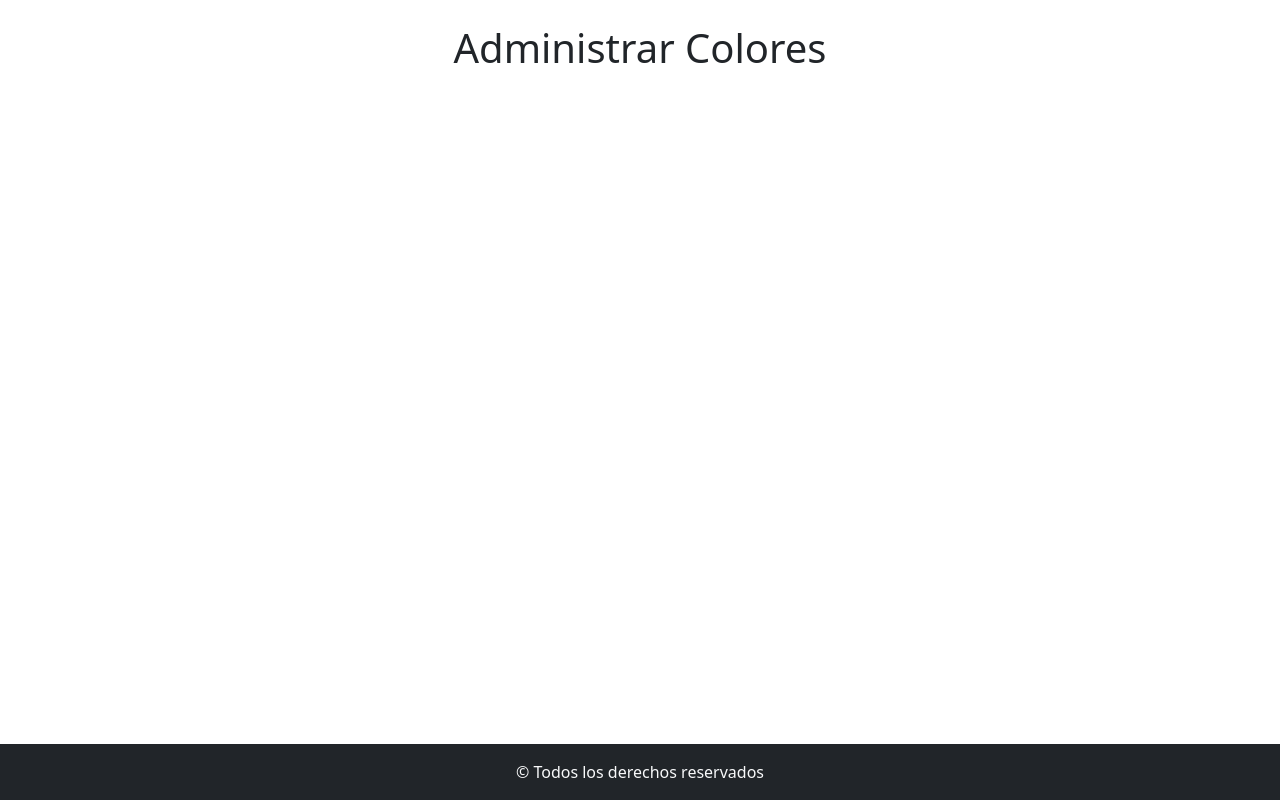
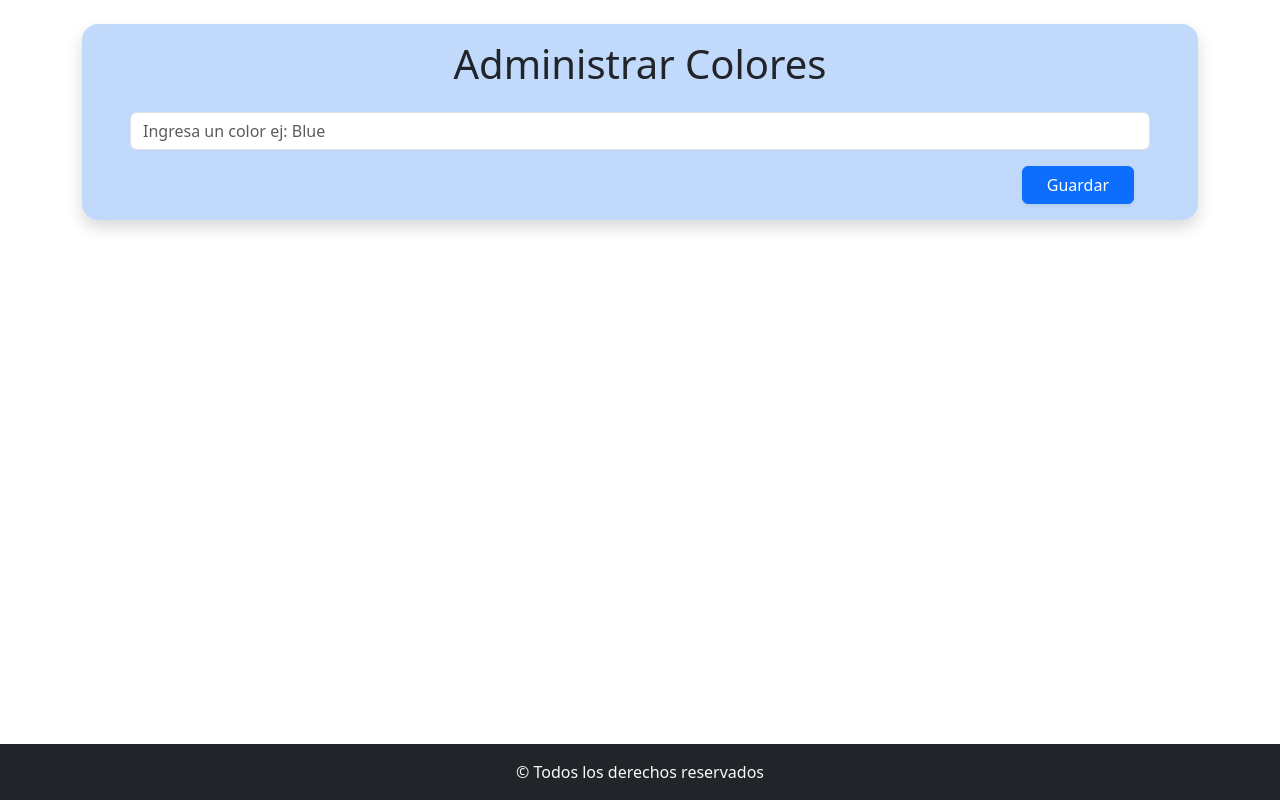
Before and after one commit to hernanortiz1/ejercicio6React, a React (Vite) app: page / in a window 1280 px wide. Built offline with nearby package versions, Linux system fonts and the light colour scheme.

Commit message:
agregue clase para App y btn a Formulario Color

```diff
--- a/src/App.jsx
+++ b/src/App.jsx
@@ -1,10 +1,14 @@
 import "bootstrap/dist/css/bootstrap.min.css";
+import FormularioColor from "./components/FormularioColor";
 
 function App() {
   return (
     <>
       <main className="container my-4">
-        <h1 className="text-center">Administrar Colores</h1>
+        <section className="shadow px-5 fondoPrincipal rounded-4">
+          <h1 className="text-center py-3">Administrar Colores</h1>
+          <FormularioColor />
+        </section>
       </main>
       <footer className="bg-dark text-light text-center py-3">
         &copy; Todos los derechos reservados
--- a/src/components/FormularioColor.jsx
+++ b/src/components/FormularioColor.jsx
@@ -1,11 +1,22 @@
-
+import { Form, Button } from "react-bootstrap";
 
 const FormularioColor = () => {
-    return (
-        <>
-
-        </>
-    );
+  return (
+    <>
+      <section>
+        <Form>
+          <Form.Group className="mb-3">
+            <Form.Control type="text" placeholder="Ingresa un color ej: Blue" />
+            <div className="text-end ">
+              <Button type="submit" variant="primary" className="m-3 px-4 shadow-sm">
+                Guardar
+              </Button>
+            </div>
+          </Form.Group>
+        </Form>
+      </section>
+    </>
+  );
 };
 
 export default FormularioColor;
--- a/src/index.css
+++ b/src/index.css
@@ -6,3 +6,7 @@
   main {
     flex-grow: 1;
   }
+
+  .fondoPrincipal{
+    background-color: rgba(129, 180, 247, 0.49);
+  }
```
